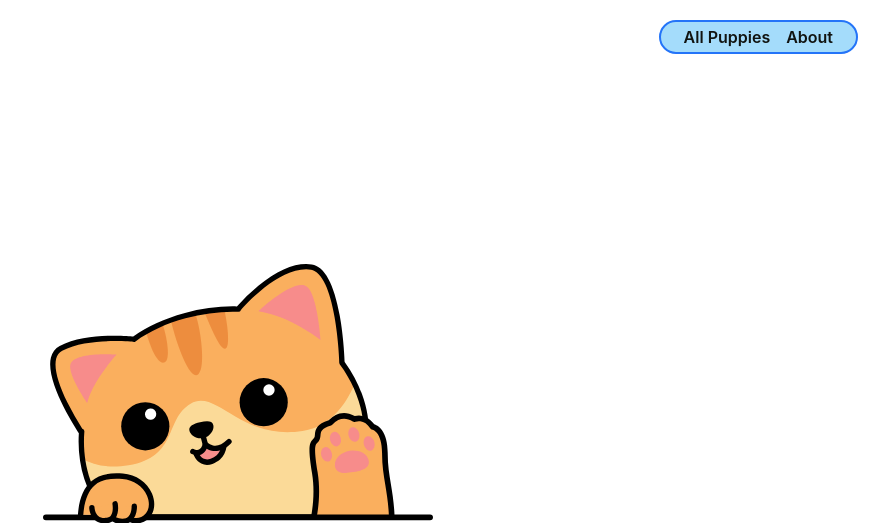
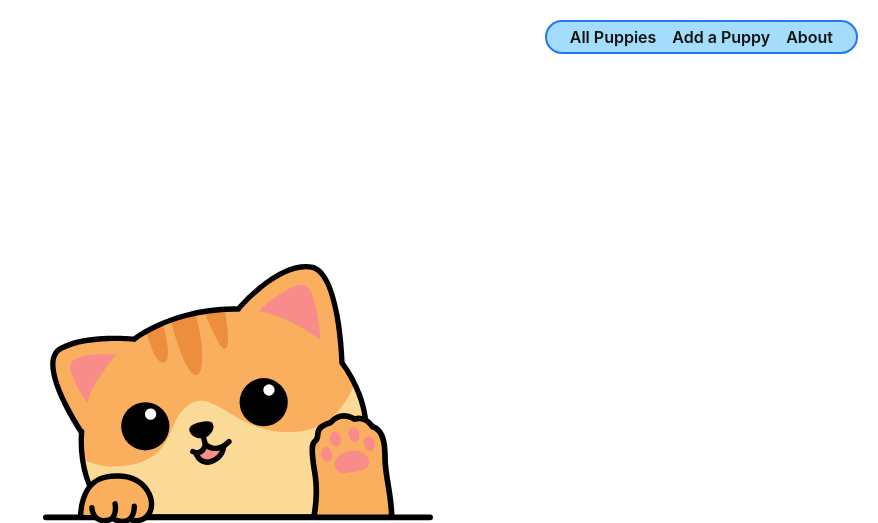
Before and after one commit to korycfitz/puppy-collector, a Django app: page / in a window 1280 px wide. Shown: the top 523 px of the page, without its empty margins (402-1280 px from the left). Run offline with Django 4.2, Linux system fonts and the light colour scheme.

Commit message:
add PuppyCreate class to views.py and refactor base.html urls

```diff
--- a/main_app/templates/base.html
+++ b/main_app/templates/base.html
@@ -29,6 +29,7 @@
     <nav>
       <ul>
         <li><a href="{% url 'puppy-index' %}">All Puppies</a></li>
+        <li><a href="{% url 'puppy-create' %}">Add a Puppy</a></li>
         <li><a href="{% url 'about' %}">About</a></li>
       </ul>
     </nav>
--- a/main_app/urls.py
+++ b/main_app/urls.py
@@ -6,4 +6,5 @@ urlpatterns = [
   path('about/', views.about, name='about'),
   path('puppies/', views.puppy_index, name='puppy-index'),
   path('puppies/<int:puppy_id>/', views.puppy_detail, name='puppy-detail'),
+  path('puppies/create/', views.PuppyCreate.as_view(), name='puppy-create'),
 ]
--- a/main_app/views.py
+++ b/main_app/views.py
@@ -1,4 +1,5 @@
 from django.shortcuts import render
+from django.views.generic.edit import CreateView
 from .models import Puppy
 
 # Define the home view
@@ -16,3 +17,7 @@ def puppy_index(request):
 def puppy_detail(request, puppy_id):
   puppy = Puppy.objects.get(id=puppy_id)
   return render(request, 'puppies/detail.html', { 'puppy': puppy })
+
+class PuppyCreate(CreateView):
+  model = Puppy
+  fields = '__all__'
```
